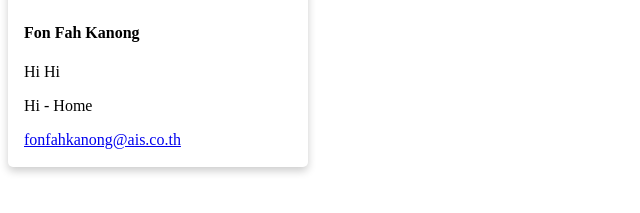
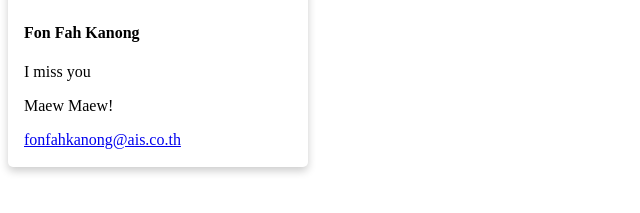
Before and after one commit to Paitoong/Paitoong.github.io, a plain HTML site: page index.html in a window 1280 px wide. Shown: the part 295-508 px from the top of the page, 0-640 px from the left. Drawn offline with Linux system fonts and the light colour scheme.

Commit message:
Update index.html
update something 2

```diff
--- a/index.html
+++ b/index.html
@@ -31,8 +31,8 @@ img {
   <img src="https://avatars.githubusercontent.com/u/104217840?v=4" alt="Avatar" style="width:100%">
   <div class="container">
     <h4><b>Fon Fah Kanong</b></h4>
-    <p>Hi Hi</p>
-    <p>Hi - Home</p>
+    <p>I miss you</p>
+    <p>Maew Maew!</p>
     <p><a href="mailto:fonfahkanong@ais.co.th">fonfahkanong@ais.co.th</a></p>
   </div>
 </div>
```
